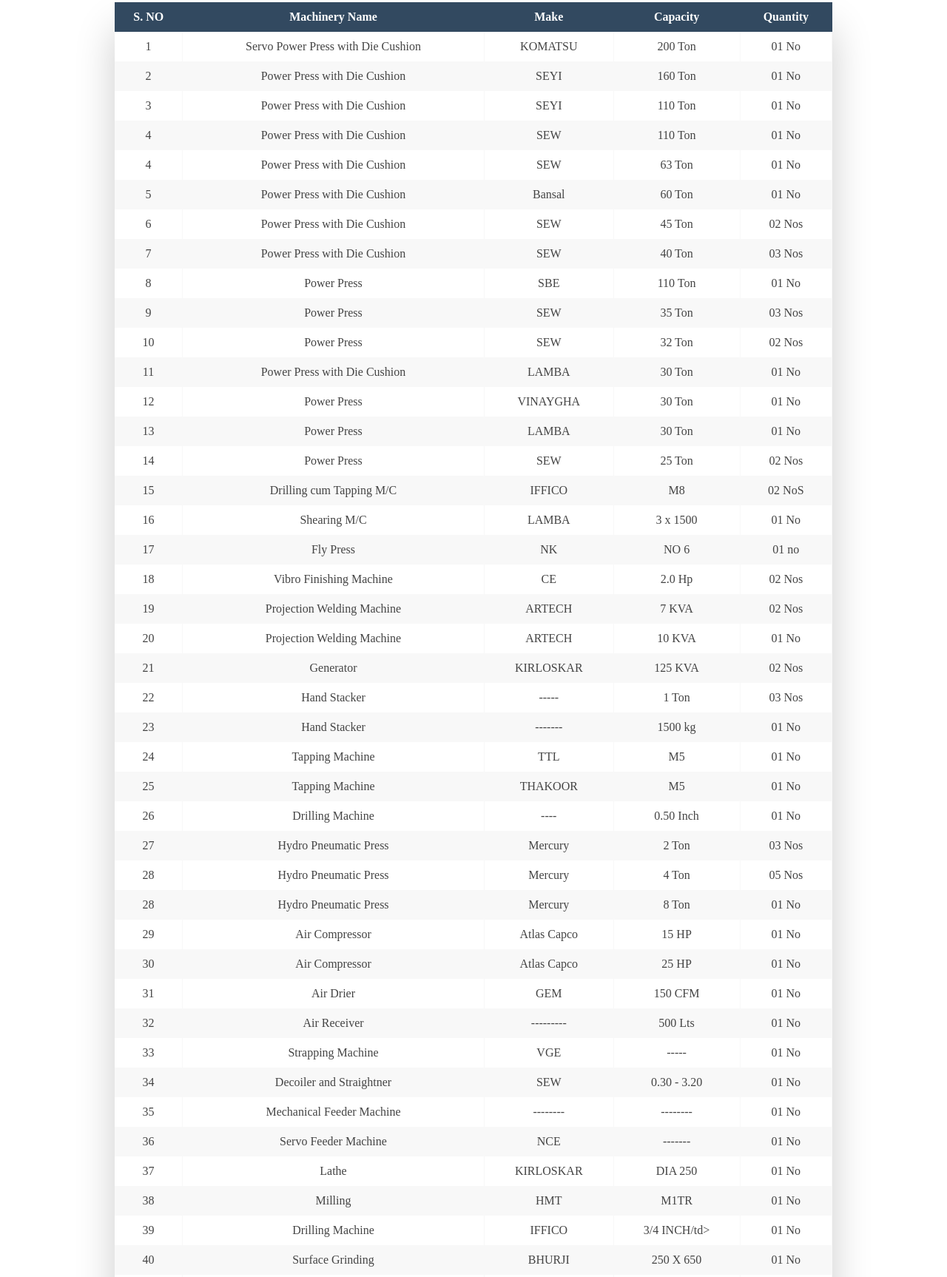
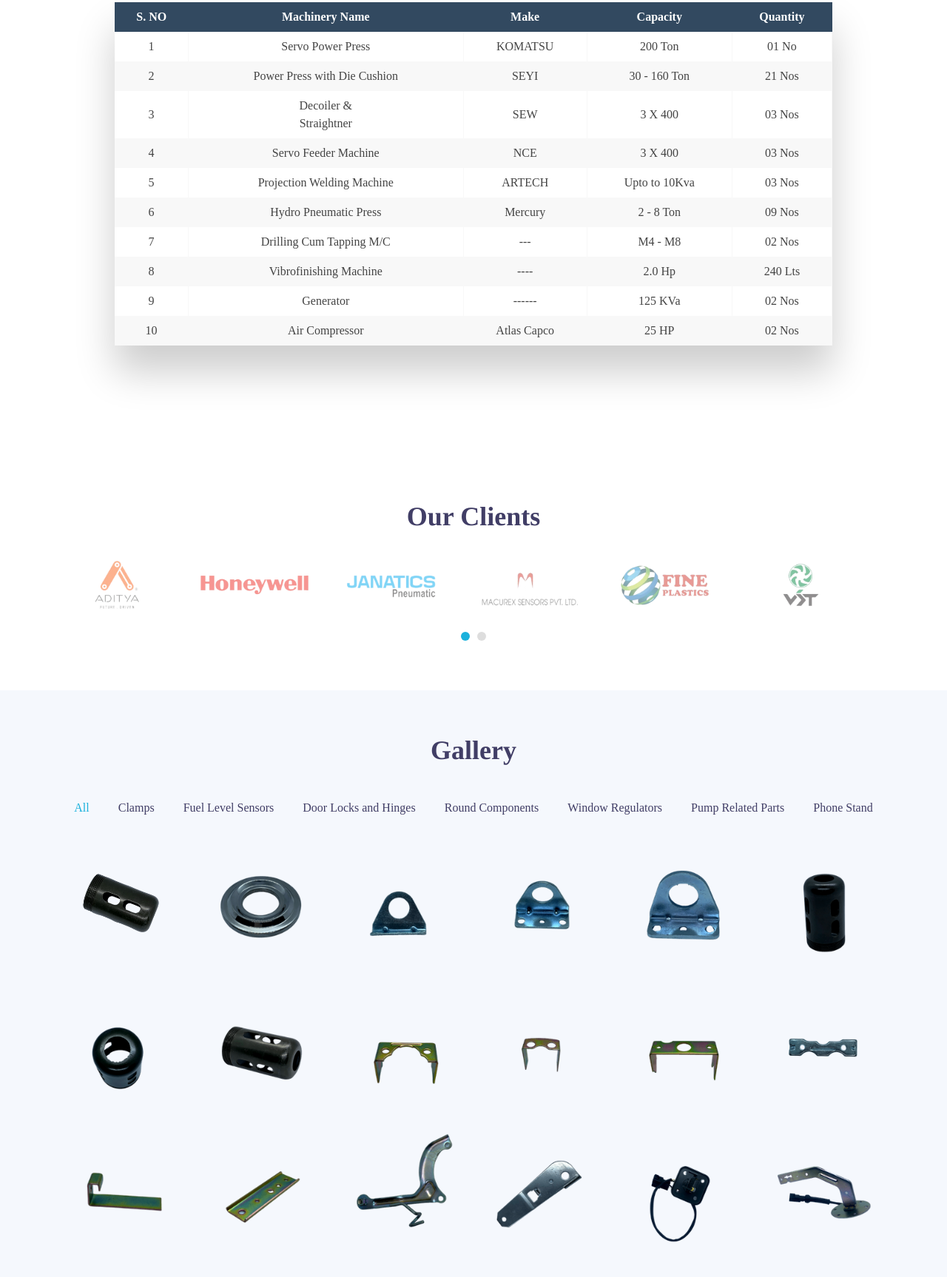
Before and after one commit to Leechester5001/DevaInd, a plain HTML site: page index.html in a window 1280 px wide. Shown: the part 2895-4621 px from the top of the page at 74% size. Drawn offline with Linux system fonts and the light colour scheme; files whose address does not match are found by name.

Commit message:
Update index.html

```diff
--- a/index.html
+++ b/index.html
@@ -487,7 +487,7 @@
          <tbody>
           <tr>
             <td>1</td>
-            <td>Servo Power Press with Die Cushion</td>
+            <td>Servo Power Press</td>
             <td>KOMATSU</td>
             <td>200 Ton</td>
             <td>01 No</td>
@@ -497,345 +497,69 @@
              <td>2</td>
              <td>Power Press with Die Cushion</td>
              <td>SEYI</td>
-             <td>160 Ton</td>
-             <td>01 No</td>
+             <td>30 - 160 Ton</td>
+             <td>21 Nos</td>
          </tr>
          <tr>
           <td>3</td>
-          <td>Power Press with Die Cushion</td>
-          <td>SEYI</td>
-          <td>110 Ton</td>
-          <td>01 No</td>
+          <td>Decoiler &<br> Straightner</td>
+          <td>SEW</td>
+          <td>3 X 400</td>
+          <td>03 Nos</td>
          </tr>
          <tr>
           <td>4</td>
-          <td>Power Press with Die Cushion</td>
-          <td>SEW</td>
-          <td>110 Ton</td>
-          <td>01 No</td>
-         </tr>
-         <tr>
-          <td>4</td>
-          <td>Power Press with Die Cushion</td>
-          <td>SEW</td>
-          <td>63 Ton</td>
-          <td>01 No</td>
-         </tr>
-
-         <tr>
-          <td>5</td>
-          <td>Power Press with Die Cushion</td>
-          <td>Bansal</td>
-          <td>60 Ton</td>
-          <td>01 No</td>
-         </tr>
-
-         <tr>
-          <td>6</td>
-          <td>Power Press with Die Cushion</td>
-          <td>SEW</td>
-          <td>45 Ton</td>
-          <td>02 Nos</td>
-         </tr>
-
-         <tr>
-          <td>7</td>
-          <td>Power Press with Die Cushion</td>
-          <td>SEW</td>
-          <td>40 Ton</td>
+          <td>Servo Feeder Machine</td>
+          <td>NCE</td>
+          <td>3 X 400</td>
           <td>03 Nos</td>
          </tr>
          <tr>
+          <td>5</td>
+          <td>Projection Welding Machine</td>
+          <td>ARTECH</td>
+          <td>Upto to 10Kva</td>
+          <td>03 Nos</td>
+         </tr>
+
+         <tr>
+          <td>6</td>
+          <td>Hydro Pneumatic Press</td>
+          <td>Mercury</td>
+          <td>2 - 8 Ton</td>
+          <td>09 Nos</td>
+         </tr>
+
+         <tr>
+          <td>7</td>
+          <td>Drilling Cum Tapping M/C</td>
+          <td>---</td>
+          <td>M4 - M8</td>
+          <td>02 Nos</td>
+         </tr>
+
+         <tr>
           <td>8</td>
-          <td>Power Press</td>
-          <td>SBE</td>
-          <td>110 Ton</td>
-          <td>01 No</td>
+          <td>Vibrofinishing Machine</td>
+          <td>----</td>
+          <td>2.0 Hp</td>
+          <td>240 Lts</td>
          </tr>
          <tr>
           <td>9</td>
-          <td>Power Press </td>
-          <td>SEW</td>
-          <td>35 Ton</td>
-          <td>03 Nos</td>
-         </tr>
-
-         <tr>
-          <td>10</td>
-          <td>Power Press </td>
-          <td>SEW</td>
-          <td>32 Ton</td>
+          <td>Generator</td>
+          <td>------</td>
+          <td>125 KVa</td>
           <td>02 Nos</td>
          </tr>
          <tr>
-          <td>11</td>
-          <td>Power Press with Die Cushion </td>
-          <td>LAMBA</td>
-          <td>30 Ton</td>
-          <td>01 No</td>
-         </tr>
-         <tr>
-          <td>12</td>
-          <td>Power Press </td>
-          <td>VINAYGHA</td>
-          <td>30 Ton</td>
-          <td>01 No</td>
-         </tr>
-
-         <tr>
-          <td>13</td>
-          <td>Power Press </td>
-          <td>LAMBA</td>
-          <td>30 Ton</td>
-          <td>01 No</td>
-         </tr>
-
-         <tr>
-          <td>14</td>
-          <td>Power Press </td>
-          <td>SEW</td>
-          <td>25 Ton</td>
-          <td>02 Nos</td>
-         </tr>
-
-         <tr>
-          <td>15</td>
-          <td>Drilling cum Tapping M/C </td>
-          <td>IFFICO</td>
-          <td>M8</td>
-          <td>02 NoS</td>
-         </tr>
-
-         <tr>
-          <td>16</td>
-          <td>Shearing M/C </td>
-          <td>LAMBA</td>
-          <td>3 x 1500</td>
-          <td>01 No</td>
-         </tr>
-
-         <tr>
-          <td>17</td>
-          <td>Fly Press </td>
-          <td>NK</td>
-          <td>NO 6</td>
-          <td>01 no</td>
-         </tr>
-
-         <tr>
-          <td>18</td>
-          <td>Vibro Finishing Machine </td>
-          <td>CE</td>
-          <td>2.0 Hp</td>
-          <td>02 Nos</td>
-         </tr>
-
-         <tr>
-          <td>19</td>
-          <td>Projection Welding Machine </td>
-          <td>ARTECH</td>
-          <td>7 KVA</td>
-          <td>02 Nos</td>
-         </tr>
-
-         <tr>
-          <td>20</td>
-          <td>Projection Welding Machine </td>
-          <td>ARTECH</td>
-          <td>10 KVA</td>
-          <td>01 No</td>
-         </tr>
-
-         <tr>
-          <td>21</td>
-          <td>Generator </td>
-          <td>KIRLOSKAR</td>
-          <td>125 KVA</td>
-          <td>02 Nos</td>
-         </tr>
-
-         <tr>
-          <td>22</td>
-          <td>Hand Stacker </td>
-          <td>-----</td>
-          <td>1 Ton</td>
-          <td>03 Nos</td>
-         </tr>
-
-         <tr>
-          <td>23</td>
-          <td>Hand Stacker </td>
-          <td>-------</td>
-          <td>1500 kg</td>
-          <td>01 No</td>
-         </tr>
-         <tr>
-          <td>24</td>
-          <td>Tapping Machine </td>
-          <td>TTL</td>
-          <td>M5</td>
-          <td>01 No</td>
-         </tr>
-
-         <tr>
-          <td>25</td>
-          <td>Tapping Machine </td>
-          <td>THAKOOR</td>
-          <td>M5</td>
-          <td>01 No</td>
-         </tr>
-
-         <tr>
-          <td>26</td>
-          <td>Drilling Machine </td>
-          <td>----</td>
-          <td>0.50 Inch</td>
-          <td>01 No</td>
-         </tr>
-
-         <tr>
-          <td>27</td>
-          <td>Hydro Pneumatic Press </td>
-          <td>Mercury</td>
-          <td>2 Ton</td>
-          <td>03 Nos</td>
-         </tr>
-
-         <tr>
-          <td>28</td>
-          <td>Hydro Pneumatic Press </td>
-          <td>Mercury</td>
-          <td>4 Ton</td>
-          <td>05 Nos</td>
-         </tr>
-
-         <tr>
-          <td>28</td>
-          <td>Hydro Pneumatic Press </td>
-          <td>Mercury</td>
-          <td>8 Ton</td>
-          <td>01 No</td>
-         </tr>
-
-         <tr>
-          <td>29</td>
-          <td>Air Compressor </td>
-          <td>Atlas Capco</td>
-          <td>15 HP</td>
-          <td>01 No</td>
-         </tr>
-
-         <tr>
-          <td>30</td>
+          <td>10</td>
           <td>Air Compressor </td>
           <td>Atlas Capco</td>
           <td>25 HP</td>
-          <td>01 No</td>
+          <td>02 Nos</td>
          </tr>
 
-         <tr>
-          <td>31</td>
-          <td>Air Drier </td>
-          <td>GEM</td>
-          <td>150 CFM</td>
-          <td>01 No</td>
-         </tr>
-
-         <tr>
-          <td>32</td>
-          <td>Air Receiver </td>
-          <td>---------</td>
-          <td>500 Lts</td>
-          <td>01 No</td>
-         </tr>
-
-         <tr>
-          <td>33</td>
-          <td>Strapping Machine </td>
-          <td>VGE</td>
-          <td>-----</td>
-          <td>01 No</td>
-         </tr>
-
-         <tr>
-          <td>34</td>
-          <td>Decoiler and Straightner </td>
-          <td>SEW</td>
-          <td>0.30 - 3.20</td>
-          <td>01 No</td>
-         </tr>
-
-         <tr>
-          <td>35</td>
-          <td>Mechanical Feeder Machine </td>
-          <td>--------</td>
-          <td>--------</td>
-          <td>01 No</td>
-         </tr>
-
-         <tr>
-          <td>36</td>
-          <td>Servo Feeder Machine </td>
-          <td>NCE</td>
-          <td>-------</td>
-          <td>01 No</td>
-         </tr>
-
-         <tr>
-          <td>37</td>
-          <td>Lathe </td>
-          <td>KIRLOSKAR</td>
-          <td>DIA 250</td>
-          <td>01 No</td>
-         </tr>
-
-         <tr>
-          <td>38</td>
-          <td>Milling </td>
-          <td>HMT</td>
-          <td>M1TR</td>
-          <td>01 No</td>
-         </tr>
-
-         <tr>
-          <td>39</td>
-          <td>Drilling Machine </td>
-          <td>IFFICO</td>
-          <td>3/4 INCH/td>
-          <td>01 No</td>
-         </tr>
-
-         <tr>
-          <td>40</td>
-          <td>Surface Grinding </td>
-          <td>BHURJI</td>
-          <td>250 X 650</td>
-          <td>01 No</td>
-         </tr>
-
-         <tr>
-          <td>41</td>
-          <td>Surface Grinding </td>
-          <td>KENT</td>
-          <td>300 X 600</td>
-          <td>01 No</td>
-         </tr>
-
-         <tr>
-          <td>42</td>
-          <td>Bench Grinding </td>
-          <td>-----</td>
-          <td>0.25 HP</td>
-          <td>01 No</td>
-         </tr>
-
-         <tr>
-          <td>43</td>
-          <td>Sandering M/C </td>
-          <td>----------</td>
-          <td>150 X 1220</td>
-          <td>01 No</td>
-         </tr>
 
 
          <tbody>
```
